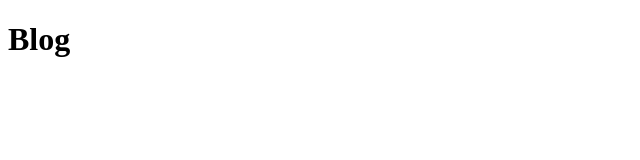
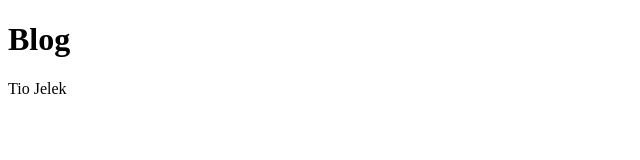
Before and after one commit to ShaputraTio/hello-world, a plain HTML site: page teamproject/blog.html in a window 1280 px wide. Shown: the full height of the page, 0-640 px from the left. Drawn offline with Linux system fonts and the light colour scheme.

Commit message:
edit_blog
tambah text

```diff
--- a/teamproject/blog.html
+++ b/teamproject/blog.html
@@ -2,5 +2,6 @@
 <html>
     <body>
         <h1>Blog</h1>
+        <p>Tio Jelek</p>
     </body>
 </html>
```
